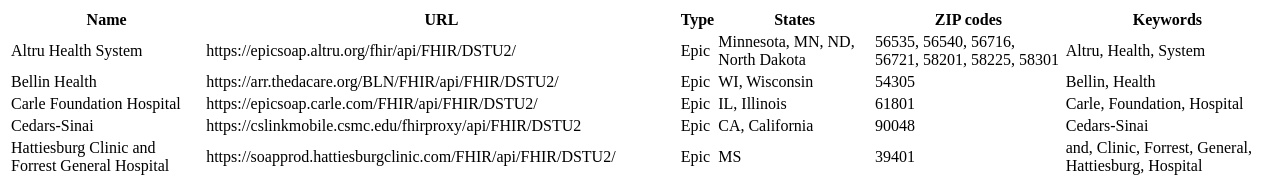
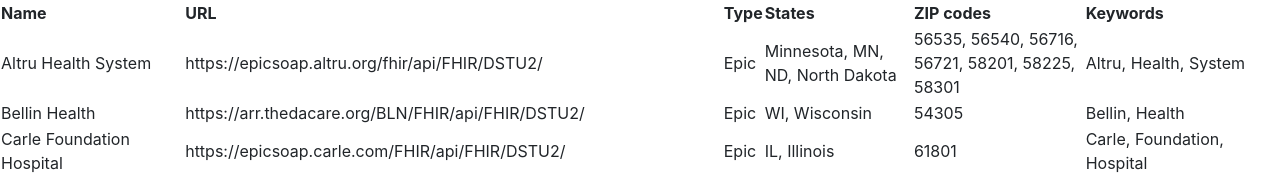
Before and after one commit to michelemottini/fhirendpoints.github.io, a plain HTML site: page index.html in a window 1280 px wide. Shown: the top 180 px of the page. Drawn offline with nearby package versions, Linux system fonts and the light colour scheme.

Commit message:
Bootstrap

```diff
--- a/index.html
+++ b/index.html
@@ -1,6 +1,6 @@
 <!DOCTYPE html>
 <html lang='en' xmlns='http://www.w3.org/1999/xhtml'>
-<head><meta charset='utf-8' /><title>FHIR endpoints</title></head>
+<head><meta charset='utf-8' /><title>FHIR endpoints</title><link rel='stylesheet' href='https://maxcdn.bootstrapcdn.com/bootstrap/4.0.0/css/bootstrap.min.css' integrity='sha384-Gn5384xqQ1aoWXA+058RXPxPg6fy4IWvTNh0E263XmFcJlSAwiGgFAW/dAiS6JXm' crossorigin='anonymous'></head>
 <body>
 <table>
 <thead><tr><th>Name</th><th>URL</th><th>Type</th><th>States</th><th>ZIP codes</th><th>Keywords</th></tr></thead>
```
